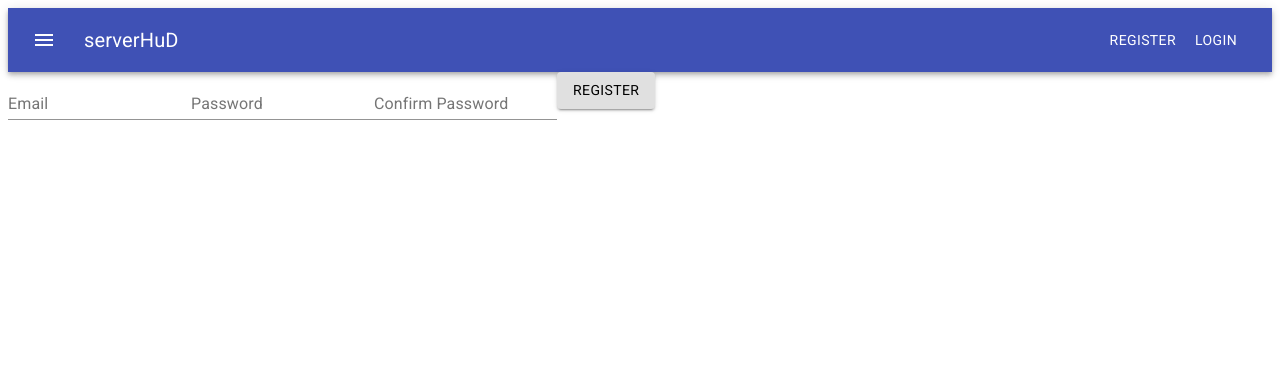
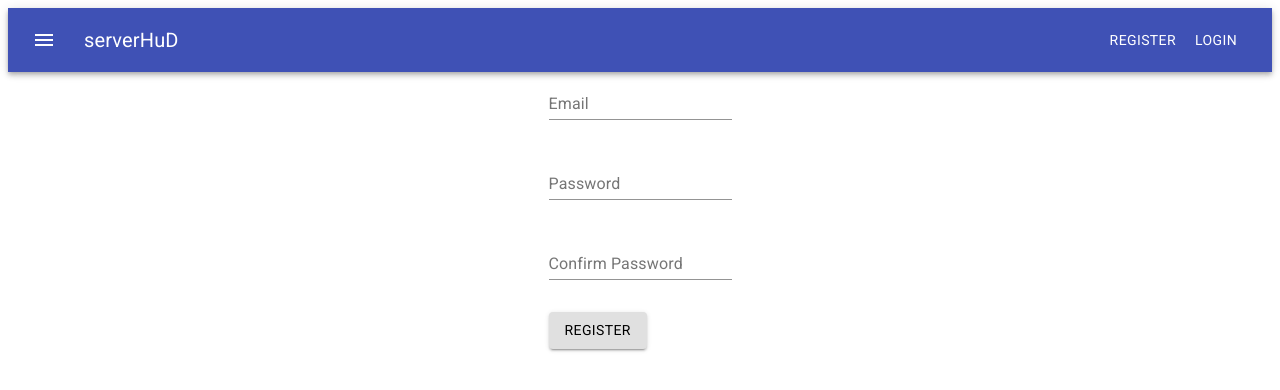
Before and after one commit to Jchase2/serverHuD, a React (Create React App) app in the folder client/: page /register in a window 1280 px wide. Shown: the top 390 px of the page. Built offline with nearby package versions, Linux system fonts and the light colour scheme.

Commit message:
Added grid to registration page and formatted it a bit.

```diff
--- a/client/src/App.tsx
+++ b/client/src/App.tsx
@@ -1,16 +1,15 @@
-import React, {useState} from "react";
 import "./App.css";
 import "@fontsource/roboto";
 import { BrowserRouter as Router, Switch, Route } from "react-router-dom";
 import Header from "./components/header/Header";
 import Dashboard from "./components/dashboard/Dashboard";
 import Register from "./components/register/Register";
+import { Grid } from "@material-ui/core";
 function App() {
-  const [serverList, setServerList] = useState([]);
   return (
-    <>
-      <Router>
-        <Header />
+    <Router>
+      <Header />
+      <Grid container justify="center" alignItems="center">
         <Switch>
           <Route path="/register">
             <Register />
@@ -19,8 +18,8 @@ function App() {
             <Dashboard />
           </Route>
         </Switch>
-      </Router>
-    </>
+      </Grid>
+    </Router>
   );
 }
 
--- a/client/src/components/register/Register.tsx
+++ b/client/src/components/register/Register.tsx
@@ -1,6 +1,6 @@
-import Box from "@material-ui/core/Box";
 import TextField from "@material-ui/core/TextField";
 import { Button } from "@material-ui/core";
+import { Grid } from "@material-ui/core";
 import { useState } from "react";
 import { loginFunc } from "../../services/api";
 
@@ -35,6 +35,14 @@ const Register = () => {
 
   return (
     <form onSubmit={handleSubmit}>
+      <Grid
+        container
+        direction="column"
+        align-items="center"
+        justify="center"
+        style={{ marginBottom: "2em" }}
+      >
+        <Grid item>
           <TextField
             id="standard-basic"
             name="email"
@@ -42,7 +50,11 @@ const Register = () => {
             variant="standard"
             value={loginState.email}
             onChange={handleChange}
+            fullWidth
+            style={{ marginBottom: "2em" }}
           />
+        </Grid>
+        <Grid item>
           <TextField
             id="standard-password-input"
             name="password"
@@ -52,7 +64,11 @@ const Register = () => {
             autoComplete="current-password"
             value={loginState.password}
             onChange={handleChange}
+            fullWidth
+            style={{ marginBottom: "2em" }}
           />
+        </Grid>
+        <Grid item>
           <TextField
             id="standard-password-input"
             name="confirmPass"
@@ -61,10 +77,16 @@ const Register = () => {
             type="password"
             value={loginState.confirmPass}
             onChange={handleChange}
+            fullWidth
+            style={{ marginBottom: "2em" }}
           />
+        </Grid>
+        <Grid item>
           <Button type="submit" color="inherit" variant="contained">
             Register
           </Button>
+        </Grid>
+      </Grid>
     </form>
   );
 };
```
Lines whose indentation alone changed are shown as unchanged.
